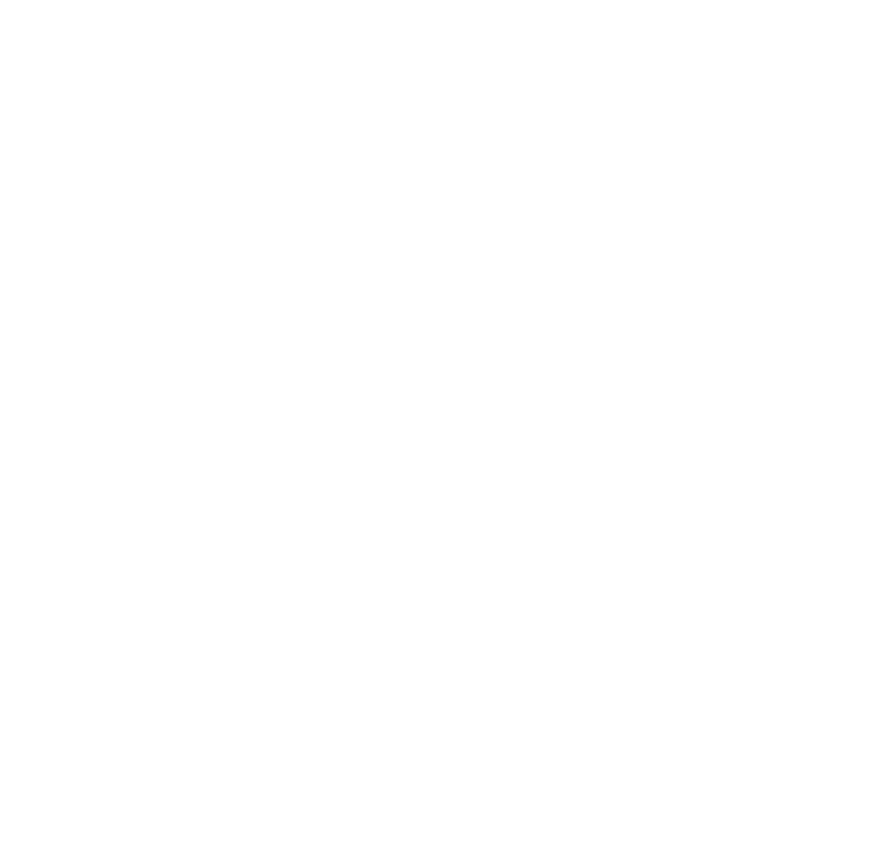
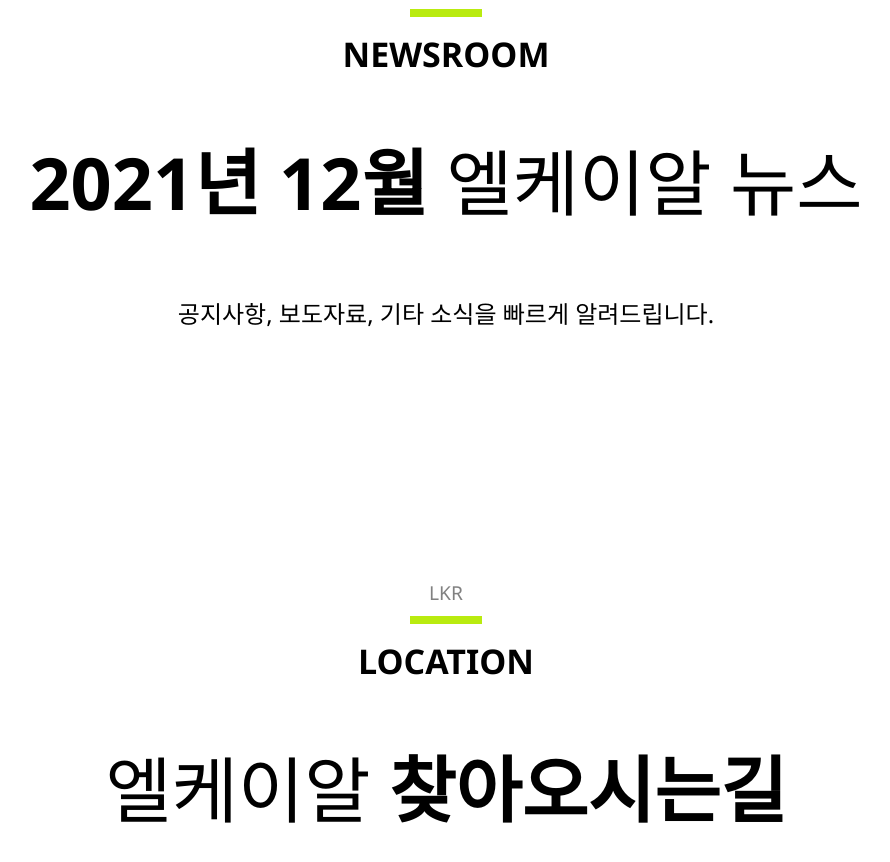
Before and after one commit to YoungkeunAhn/lkr, a React (Create React App) app: page / in a window 1280 px wide. Shown: the part 10160-11022 px from the top of the page, without its empty margins (194-1084 px from the left). Before the commit the page ends 10028 px from the top, so only its background shows below. Built offline with nearby package versions, Linux system fonts and the light colour scheme.

Commit message:
각 파트 기본적인 화면 생성

```diff
--- a/src/App.tsx
+++ b/src/App.tsx
@@ -1,7 +1,9 @@
 import AboutUsView from 'components/about-us-view/AboutUsView'
 import CoupangServiceView from 'components/coupang-service-view/CoupangServiceView'
+import LocationView from 'components/location-view/LocationView'
 import MainView from 'components/main-view/MainView'
 import NavBar from 'components/nav-bar/NavBar'
+import NewsroomView from 'components/newsroom-view/NewsroomView'
 import ProcessView from 'components/process-view/ProcessView'
 import RecruitmentView from 'components/recruitment-view/RecruitmentView'
 import SoftwareDevelopmentView from 'components/software-development-view/SoftwareDevelopmentView'
@@ -24,6 +26,8 @@
       <CoupangServiceView />
       <VietnamServiceView />
       <RecruitmentView />
+      <NewsroomView />
+      <LocationView />
       <NavBar currentMenu={currentMenu} onClick={onClickMenu} />
     </div>
   )
--- a/src/assets/sub-text.ts
+++ b/src/assets/sub-text.ts
@@ -41,4 +41,6 @@
   '배움의 열정을 가진, 삶과 자기실현의 밸런스를 맞출 수 있는 수평적 인재를 기다리고 있습니다. 많은 지원 바랍니다.',
 ]
 
-export const newsroomSubText = `공지사항, 보도자료, 기타 소식을 빠르게 알려드립니다.`
+export const newsroomSubText = [
+  `공지사항, 보도자료, 기타 소식을 빠르게 알려드립니다.`,
+]
--- a/src/commons/title-content-box/TitleContentFrame.tsx
+++ b/src/commons/title-content-box/TitleContentFrame.tsx
@@ -6,7 +6,7 @@
   title: string
   children?: React.ReactNode
   mainText: string[]
-  subText: string[]
+  subText?: string[]
   background?: string
 }
 function TitleContentFrame(props: Props) {
@@ -30,7 +30,8 @@
           ))}
         </Box>
         <Box className={classes.subTextBox}>
-          {subText.map((text, idx) => (
+          {subText &&
+            subText.map((text, idx) => (
               <Typography
                 key={idx}
                 variant="h5"
--- /dev/null
+++ b/src/components/location-view/LocationView.tsx
@@ -0,0 +1,13 @@
+import { locationMainText } from 'assets/main-text'
+import TitleContentFrame from 'commons/title-content-box/TitleContentFrame'
+import React from 'react'
+
+function LocationView() {
+  return (
+    <div>
+      <TitleContentFrame title="location" mainText={locationMainText} />
+    </div>
+  )
+}
+
+export default LocationView
--- /dev/null
+++ b/src/components/newsroom-view/NewsroomView.tsx
@@ -0,0 +1,17 @@
+import { newsroomSubText } from 'assets/sub-text'
+import TitleContentFrame from 'commons/title-content-box/TitleContentFrame'
+import React from 'react'
+
+function NewsroomView() {
+  return (
+    <div>
+      <TitleContentFrame
+        title="newsroom"
+        mainText={[`<span>2021년 12월</span> 엘케이알 뉴스`]}
+        subText={newsroomSubText}
+      />
+    </div>
+  )
+}
+
+export default NewsroomView
```
Lines whose indentation alone changed are shown as unchanged.
